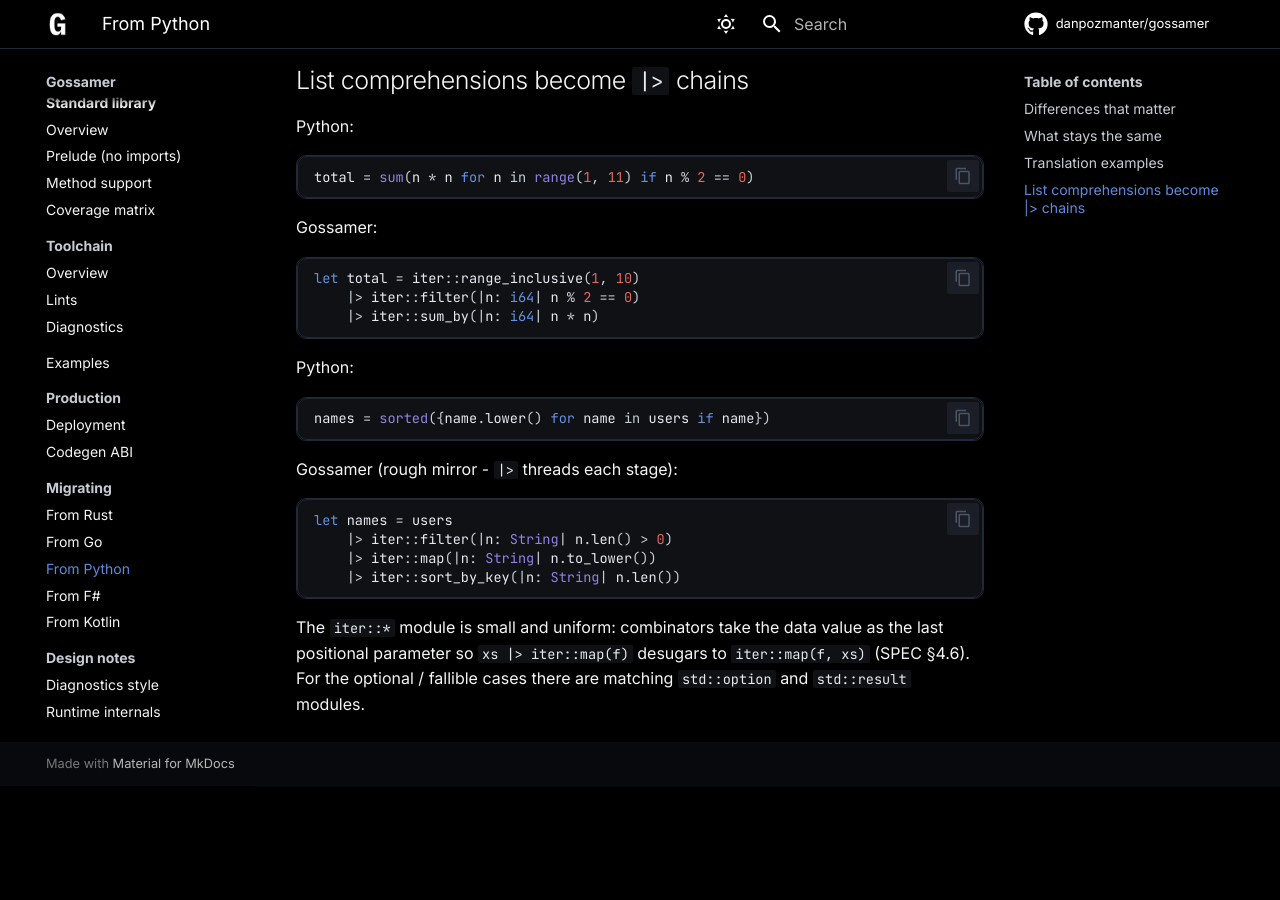
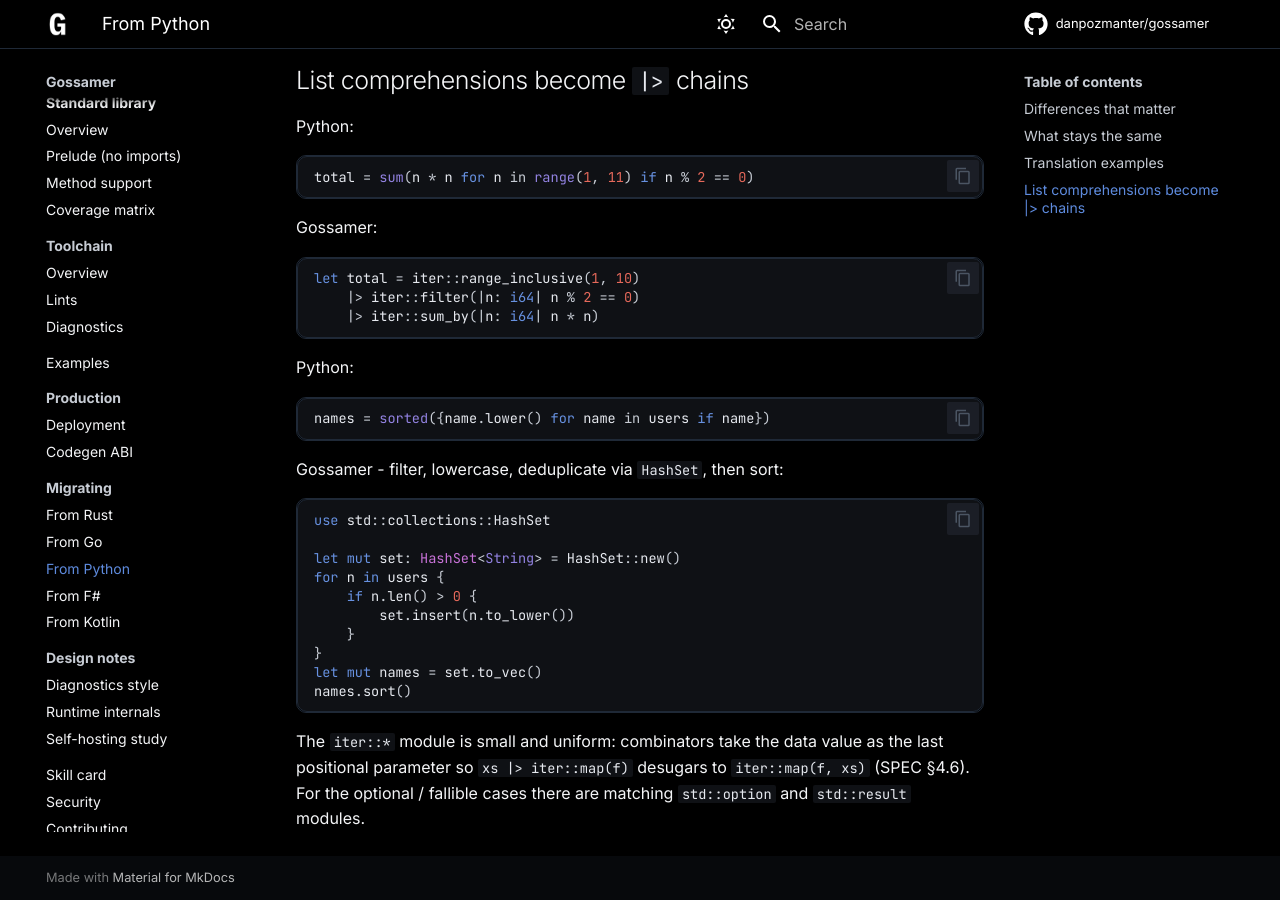
Before and after one commit to danpozmanter/gossamer, an MkDocs documentation site: the page built from docs_src/migration/python.md, in a window 1280 px wide and 900 px high, scrolled down 2036 px. Built offline with MkDocs 1.6.1 and Material for MkDocs 9.7.7, drawn with Linux system fonts in a browser that asks for light colours; comment, search, counter and statistics services are not loaded; before the commit the page ends 2822 px from its top, so only the background shows below that.

Commit message:
Docs example fix + rebuild

````diff
--- a/docs_src/migration/python.md
+++ b/docs_src/migration/python.md
@@ -90,13 +90,19 @@
 names = sorted({name.lower() for name in users if name})
 ```
 
-Gossamer (rough mirror - `|>` threads each stage):
+Gossamer - filter, lowercase, deduplicate via `HashSet`, then sort:
 
 ```gos
-let names = users
-    |> iter::filter(|n: String| n.len() > 0)
-    |> iter::map(|n: String| n.to_lower())
-    |> iter::sort_by_key(|n: String| n.len())
+use std::collections::HashSet
+
+let mut set: HashSet<String> = HashSet::new()
+for n in users {
+    if n.len() > 0 {
+        set.insert(n.to_lower())
+    }
+}
+let mut names = set.to_vec()
+names.sort()
 ```
 
 The `iter::*` module is small and uniform: combinators take the
````
Also changed, not shown: docs/language/arena/index.html (+19 -8 lines), docs/memory/index.html (+14 -2 lines), docs/migration/python/index.html (+11 -5 lines), docs/search/search_index.json.
